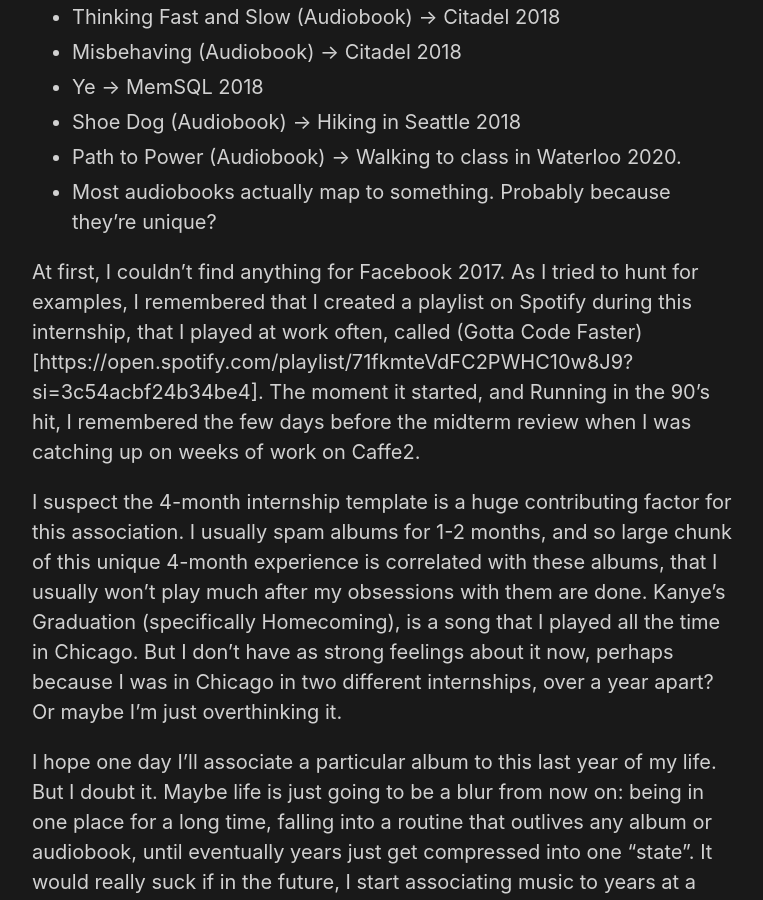
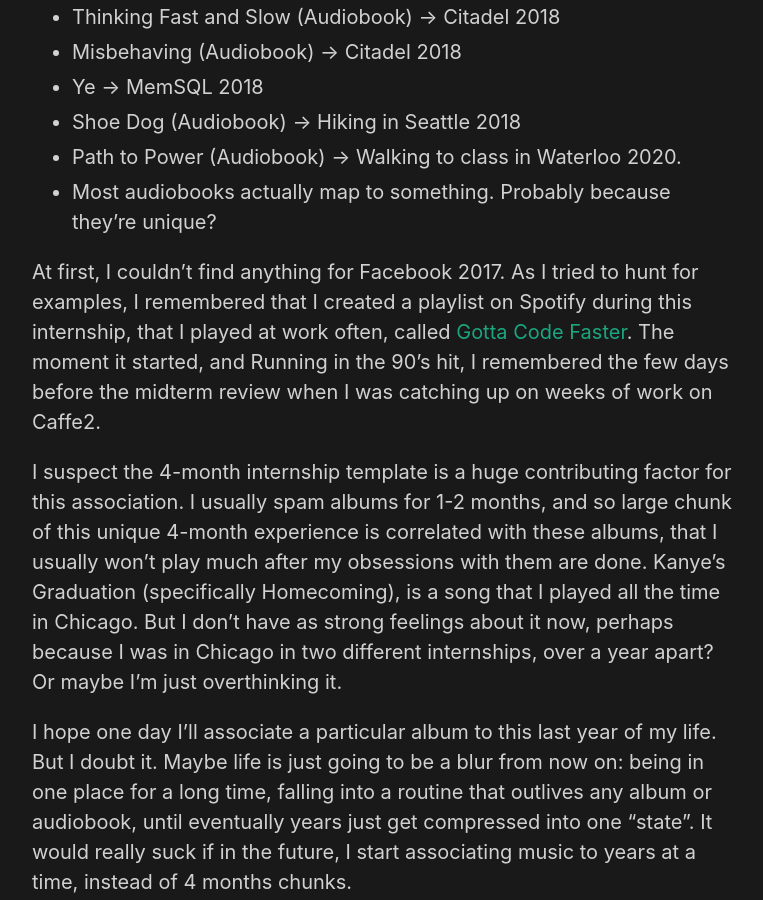
Before and after one commit to benzyx/benzyx.github.io, a Jekyll site: the page built from _posts/2021-08-18-nostalgia.md, in a window 1280 px wide and 900 px high, scrolled down 1518 px. Shown: the whole window, without its empty margins (258-1021 px from the left). Built offline with Jekyll 4.4.1, drawn with Linux system fonts in a browser that asks for light colours; comment, search, counter and statistics services are not loaded.

Commit message:
link fix

```diff
--- a/_posts/2021-08-18-nostalgia.md
+++ b/_posts/2021-08-18-nostalgia.md
@@ -27,7 +27,7 @@
 - Path to Power (Audiobook) -> Walking to class in Waterloo 2020.
 - Most audiobooks actually map to something. Probably because they're unique?
 
-At first, I couldn't find anything for Facebook 2017. As I tried to hunt for examples, I remembered that I created a playlist on Spotify during this internship, that I played at work often, called (Gotta Code Faster)[https://open.spotify.com/playlist/71fkmteVdFC2PWHC10w8J9?si=3c54acbf24b34be4]. The moment it started, and Running in the 90's hit, I remembered the few days before the midterm review when I was catching up on weeks of work on Caffe2.
+At first, I couldn't find anything for Facebook 2017. As I tried to hunt for examples, I remembered that I created a playlist on Spotify during this internship, that I played at work often, called [Gotta Code Faster](https://open.spotify.com/playlist/71fkmteVdFC2PWHC10w8J9?si=3c54acbf24b34be4). The moment it started, and Running in the 90's hit, I remembered the few days before the midterm review when I was catching up on weeks of work on Caffe2.
 
 I suspect the 4-month internship template is a huge contributing factor for this association. I usually spam albums for 1-2 months, and so large chunk of this unique 4-month experience is correlated with these albums, that I usually won't play much after my obsessions with them are done. Kanye's Graduation (specifically Homecoming), is a song that I played all the time in Chicago. But I don't have as strong feelings about it now, perhaps because I was in Chicago in two different internships, over a year apart? Or maybe I'm just overthinking it.
 
```
